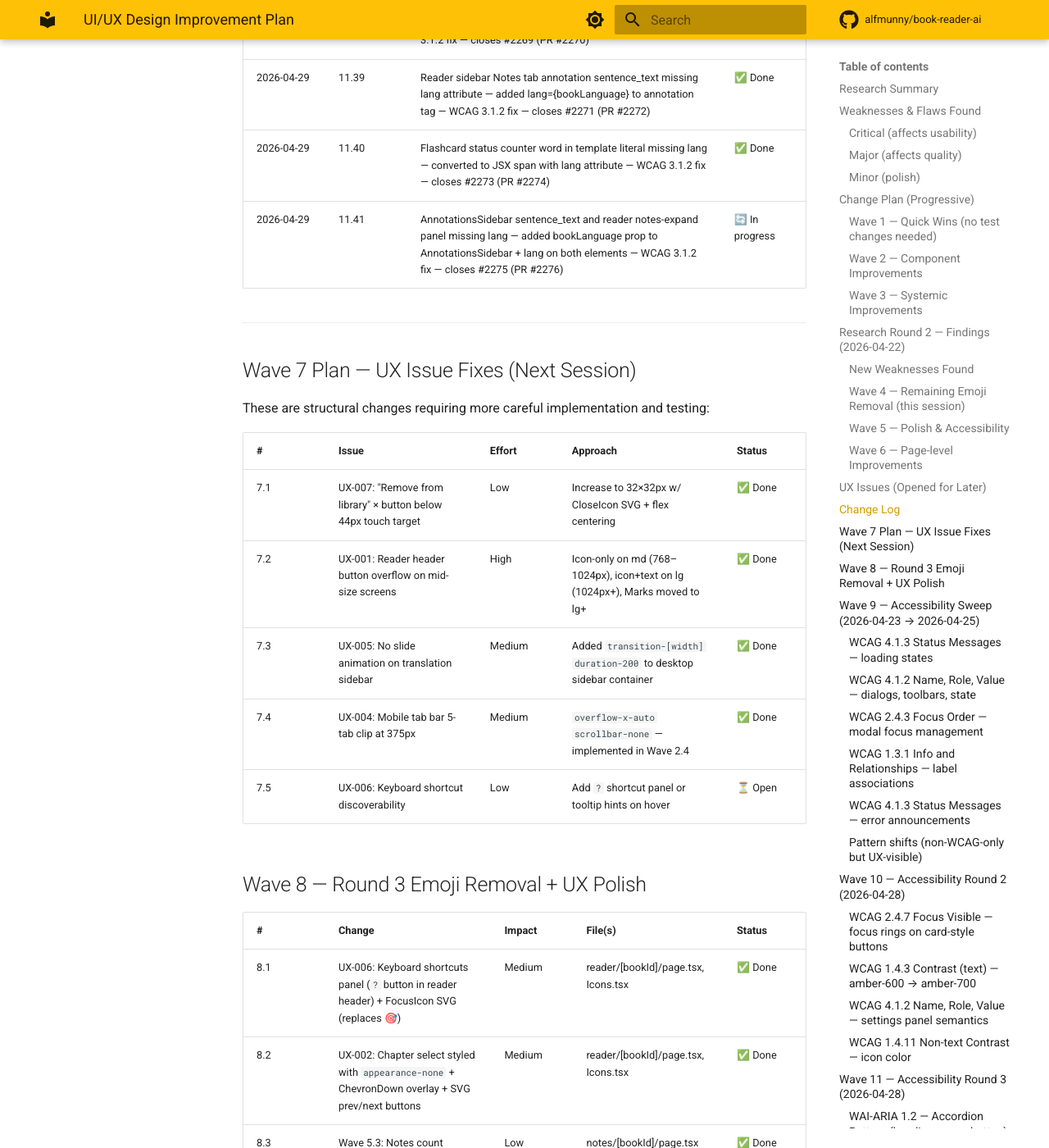
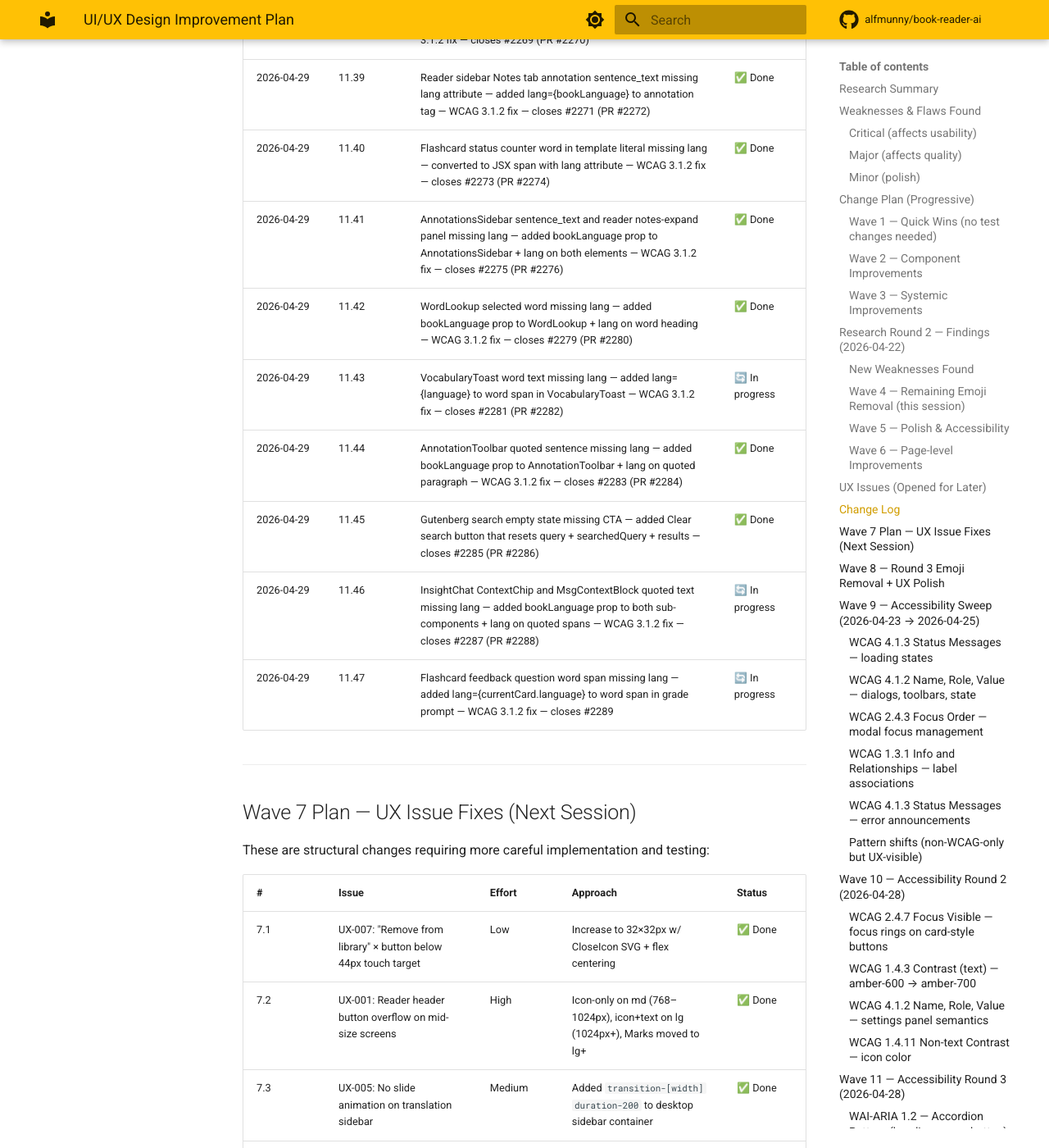
Before and after one commit to alfmunny/book-reader-ai, an MkDocs documentation site: the page built from docs/design-improvement-plan.md, in a window 1280 px wide and 1400 px high, scrolled down 12247 px. Shown: the whole window at 82% size. Built offline with MkDocs 1.6.1 and Material for MkDocs 9.7.7, drawn with Linux system fonts in a browser that asks for light colours; comment, search, counter and statistics services are not loaded.

Commit message:
chore: update design log with WCAG lang sweep entries 11.41–11.47
Marks entry 11.41 as Done (PR #2276 merged) and adds entries
11.42–11.47 covering the full WCAG 3.1.2 lang-attribute sweep:
WordLookup, VocabularyToast, AnnotationToolbar, Gutenberg search
empty-state CTA, InsightChat ContextChip/MsgContextBlock, and
flashcard feedback word span.

Co-Authored-By: Claude Sonnet 4.6 <noreply@anthropic.com>

```diff
--- a/docs/design-improvement-plan.md
+++ b/docs/design-improvement-plan.md
@@ -236,7 +236,13 @@ Second pass covered: vocabulary page, notes page, profile page, import page, Ann
 | 2026-04-29 | 11.38 | ChapterCard search snippet missing lang attribute — backend book_language + span lang wrapper in ChapterCard — WCAG 3.1.2 fix — closes #2269 (PR #2270) | ✅ Done |
 | 2026-04-29 | 11.39 | Reader sidebar Notes tab annotation sentence_text missing lang attribute — added lang={bookLanguage} to annotation <p> tag — WCAG 3.1.2 fix — closes #2271 (PR #2272) | ✅ Done |
 | 2026-04-29 | 11.40 | Flashcard status counter word in template literal missing lang — converted to JSX span with lang attribute — WCAG 3.1.2 fix — closes #2273 (PR #2274) | ✅ Done |
-| 2026-04-29 | 11.41 | AnnotationsSidebar sentence_text and reader notes-expand panel missing lang — added bookLanguage prop to AnnotationsSidebar + lang on both elements — WCAG 3.1.2 fix — closes #2275 (PR #2276) | 🔄 In progress |
+| 2026-04-29 | 11.41 | AnnotationsSidebar sentence_text and reader notes-expand panel missing lang — added bookLanguage prop to AnnotationsSidebar + lang on both elements — WCAG 3.1.2 fix — closes #2275 (PR #2276) | ✅ Done |
+| 2026-04-29 | 11.42 | WordLookup selected word missing lang — added bookLanguage prop to WordLookup + lang on word heading — WCAG 3.1.2 fix — closes #2279 (PR #2280) | ✅ Done |
+| 2026-04-29 | 11.43 | VocabularyToast word text missing lang — added lang={language} to word span in VocabularyToast — WCAG 3.1.2 fix — closes #2281 (PR #2282) | 🔄 In progress |
+| 2026-04-29 | 11.44 | AnnotationToolbar quoted sentence missing lang — added bookLanguage prop to AnnotationToolbar + lang on quoted paragraph — WCAG 3.1.2 fix — closes #2283 (PR #2284) | ✅ Done |
+| 2026-04-29 | 11.45 | Gutenberg search empty state missing CTA — added Clear search button that resets query + searchedQuery + results — closes #2285 (PR #2286) | ✅ Done |
+| 2026-04-29 | 11.46 | InsightChat ContextChip and MsgContextBlock quoted text missing lang — added bookLanguage prop to both sub-components + lang on quoted spans — WCAG 3.1.2 fix — closes #2287 (PR #2288) | 🔄 In progress |
+| 2026-04-29 | 11.47 | Flashcard feedback question word span missing lang — added lang={currentCard.language} to word span in grade prompt — WCAG 3.1.2 fix — closes #2289 | 🔄 In progress |
 
 ---
 
```
